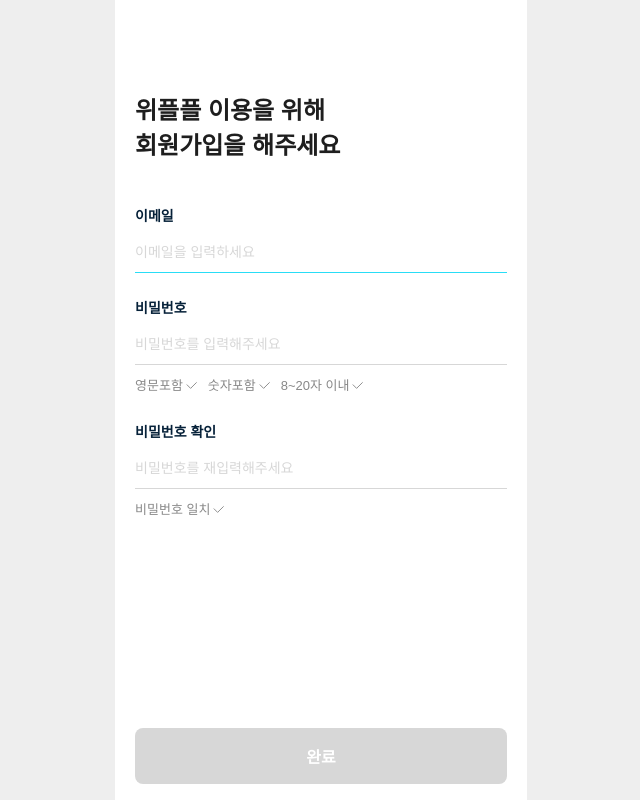
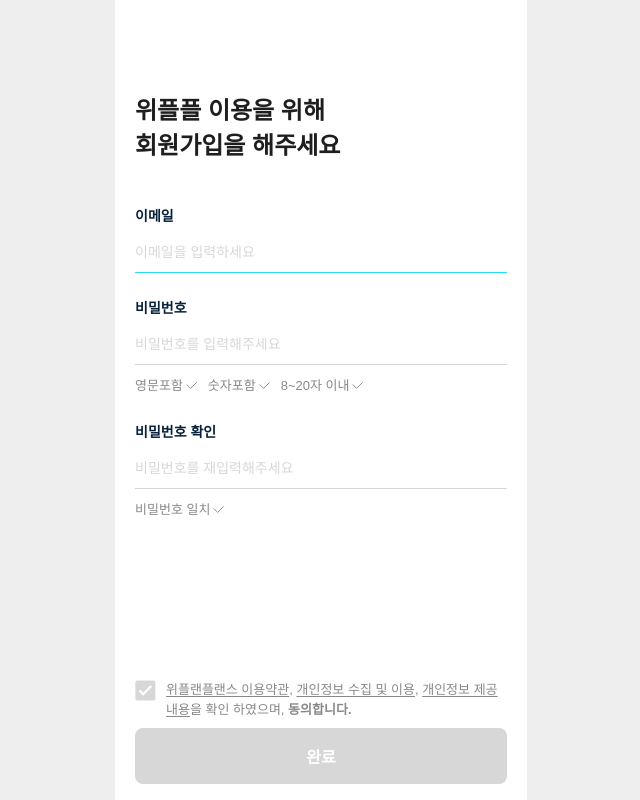
Before and after one commit to WePlanPlans/WPP_FE, a React (Vite) app: page /signup in a window 1280 px wide. Shown: the whole page, without its empty margins (319-959 px from the left). Built offline with nearby package versions, Linux system fonts and the light colour scheme; no server answers.

Commit message:
Feat: 이용약관 기능 추가

```diff
--- a/src/@types/auth.types.ts
+++ b/src/@types/auth.types.ts
@@ -13,6 +13,7 @@ export interface AuthRequest {
 
 export interface SignupFormValue extends AuthRequest {
   passwordCheck: string;
+  checkbox: boolean;
 }
 
 export interface EditPassword {
--- a/src/components/common/icons/Icons.tsx
+++ b/src/components/common/icons/Icons.tsx
@@ -1207,3 +1207,35 @@ export const BusIcon: React.FC<IconProps> = ({
     </svg>
   );
 };
+
+export const CheckboxIcon: React.FC<IconProps> = ({
+  size = 21,
+  color = 'white',
+  fill = '#D7D7D7',
+}) => {
+  return (
+    <svg
+      width={size}
+      height={size}
+      viewBox="0 0 21 21"
+      fill="none"
+      xmlns="http://www.w3.org/2000/svg">
+      <g id="Group 36817">
+        <rect
+          id="container"
+          x="0.378906"
+          y="0.464844"
+          width="20"
+          height="20"
+          rx="2"
+          fill={fill}
+        />
+        <path
+          id="icon"
+          d="M8.15636 15.6866L3.71191 11.2422L5.26747 9.68663L8.15636 12.5755L15.4897 5.24219L17.0452 6.79774L8.15636 15.6866Z"
+          fill={color}
+        />
+      </g>
+    </svg>
+  );
+};
--- a/src/pages/signup/signup.page.tsx
+++ b/src/pages/signup/signup.page.tsx
@@ -8,6 +8,7 @@ import {
 } from '@components/Auth';
 import { BackBox } from '@components/common';
 import SubmitBtn from '@components/common/button/SubmitBtn';
+import { CheckboxIcon } from '@components/common/icons/Icons';
 import { setItem } from '@utils/localStorageFun';
 import { SubmitHandler, useForm } from 'react-hook-form';
 import { useNavigate } from 'react-router-dom';
@@ -84,6 +85,34 @@ const Signup = () => {
         />
 
         <div className="mt-auto">
+          <input
+            type="checkbox"
+            id="termsAgreement"
+            className="hidden"
+            {...register('checkbox', { required: true })}
+          />
+          <label
+            htmlFor="termsAgreement"
+            className="mb-2 flex items-start gap-2.5">
+            <div className="checked:text-main2">
+              <CheckboxIcon fill={watch('checkbox') ? '#29DDF6' : '#D7D7D7'} />
+            </div>
+            <p className="body6 leading-5 text-gray4">
+              <a href="/" className="underline underline-offset-2">
+                위플랜플랜스 이용약관
+              </a>
+              ,{' '}
+              <a href="/" className="underline underline-offset-2">
+                개인정보 수집 및 이용
+              </a>
+              ,{' '}
+              <a href="/" className="underline underline-offset-2">
+                개인정보 제공 내용
+              </a>
+              을 확인 하였으며,{' '}
+              <strong className="font-semibold">동의합니다.</strong>
+            </p>
+          </label>
           <SubmitBtn isActive={isValid}>완료</SubmitBtn>
         </div>
       </form>
```
